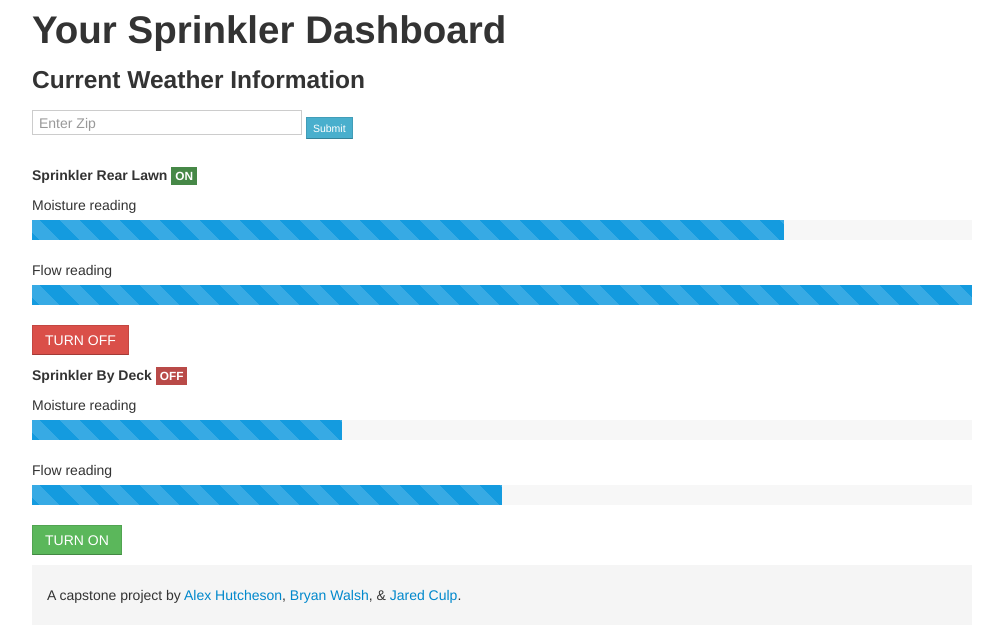
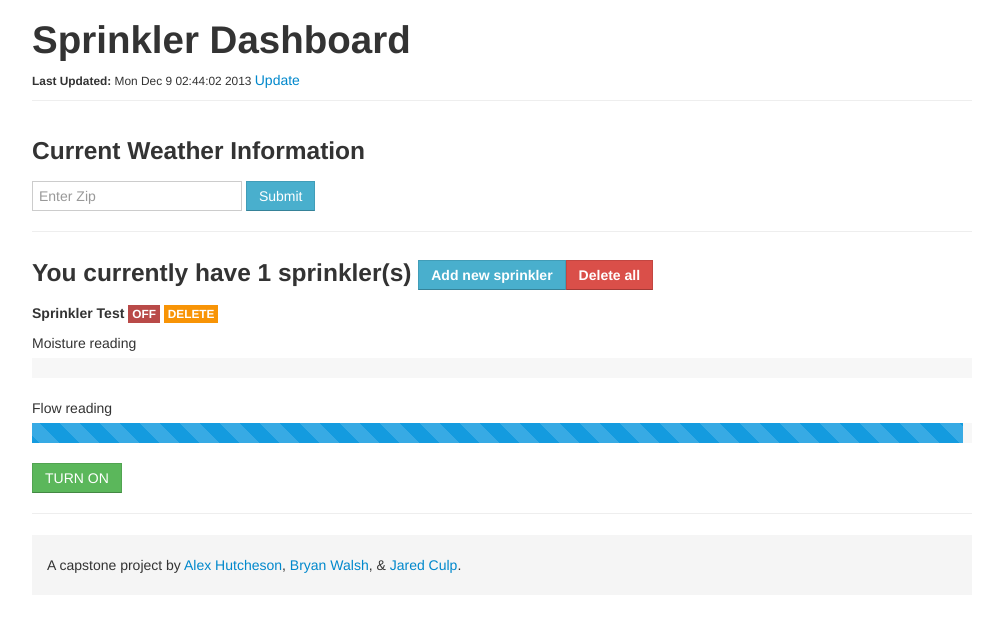
Before and after one commit to jaredculp/sprinkler-flask-server, a Flask app: page / in a window 1280 px wide. Shown: the top 642 px of the page, without its empty margins (138-1141 px from the left). Run offline with Flask 2, Linux system fonts and the light colour scheme; data comes from the database, SQL or seed files in the repository; both versions use the stored data as it was after the commit.

Commit message:
A whole lot of functionality.
Added CRUD operations and other misc. stuff.

```diff
--- a/app/templates/dashboard.html
+++ b/app/templates/dashboard.html
@@ -1,18 +1,38 @@
 <html>
     <head>
-        <title>Your Sprinkler Dashboard</title>
+        <title>Sprinkler Dashboard</title>
+        <script src="https://code.jquery.com/jquery.js"></script>
         <link href="/static/css/flatstrap.css" rel="stylesheet" media="screen">
         <link href="/static/css/sticky-footer.css" rel="stylesheet">
         <script src="/static/js/bootstrap.js"></script>
-        <script src="https://code.jquery.com/jquery.js"></script>
     </head>
     <body>
         <div class="container">
-            <h1>Your Sprinkler Dashboard</h1>
+            <div class="page-header">
+                <h1>Sprinkler Dashboard</h1>
+                <small><strong>Last Updated:</strong> {{ updated_at }}  </small><a href="{{ url_for('show_dashboard') }}">Update</a>
+
+                <div id="addSprinklerModal" class="modal hide fade" tabeindex="-1" role="dialog" aria-labelledby="addSprinklerModal" aria-hidden="true">
+                    <div class="modal-header">
+                        <h3>Add new sprinkler</h3>
+                    </div>
+                    <div class="modal-body">
+                        <form class="form-inline" action="{{ url_for('add_sprinkler') }}" method="post">
+                            <input id="name" type="text" name="name" placeholder="Sprinkler Name" class="input-large" style="height: 30px">
+                            <input id="status" type="text" name="status" placeholder="ON/OFF" class="input-large" style="height: 30px">
+                    </div>
+                    <div class="modal-footer">
+                            <button class="btn" data-dismiss="modal" aria-hidden="true">Close</button>
+                            <input type="submit" value="Submit" class="btn btn-info">
+                        </form>
+                    </div>
+                </div>
+            </div>
             {% with messages = get_flashed_messages() %}
             {% if messages %}
                 {% for message in messages %}
-                <div class="alert">
+                <div class="alert alert-dismissable">
+                    <button type="button" class="close" data-dismiss="alert" aria-hidden="true">&times;</button>
                     <strong>{{ message }}</strong>
                 </div>
                 {% endfor %}
@@ -20,9 +40,9 @@
             {% endwith %}
             <h3>Current Weather Information {% if weather %}: <font color="red">{{weather.zipcode}} {% endif %}</font></h3>
 
-            <form class="form" action="{{ url_for('show_dashboard') }}" method="post">
-                <input id="location" type="text" name="location" placeholder="Enter Zip" class="input-xlarge" style="height: 25px">
-                <input type="submit" value="Submit" class="btn btn-mini btn-info">
+            <form class="form-inline" action="{{ url_for('show_dashboard') }}" method="post">
+                <input id="location" type="text" name="location" placeholder="Enter Zip" class="input-large" style="height: 30px">
+                <input type="submit" value="Submit" class="btn btn-info">
             </form>
 
             {% if weather %}
@@ -31,14 +51,17 @@
                 <li><b>Temperature (F): </b>{{weather.temp}}</li>
                 <li><b>Humidity: </b>{{weather.humidity}}</li>
                 <li><b>Precipitation (in.): </b>{{weather.precipitation}}</li>
+                <hr>
             </ul>
             {% endif %}
+            <hr>
 
+            <h3>You currently have {{ sprinklers|length }} sprinkler(s) <a href="#addSprinklerModal" role="button" class="btn btn-info" data-toggle="modal">Add new sprinkler</a><a href="{{ url_for('delete_all_sprinklers')}}" class="btn btn-danger">Delete all</a></h3>
             {% for sprinkler in sprinklers %}
             {% if sprinkler.status == "ON" %}
-            <p><strong>Sprinkler {{ sprinkler.name }}</strong> <span class="label label-success">ON</span></p>
+            <p><strong>Sprinkler {{ sprinkler.name }}</strong> <span class="label label-success">ON</span>  <a href="{{ url_for('delete_sprinkler', head=sprinkler.id) }}"><span class="label label-warning">DELETE</span></a></p>
             {% else %}
-            <p><strong>Sprinkler {{ sprinkler.name }}</strong> <span class="label label-important">OFF</span></p>
+            <p><strong>Sprinkler {{ sprinkler.name }}</strong> <span class="label label-important">OFF</span>  <a href="{{ url_for('delete_sprinkler', head=sprinkler.id) }}"><span class="label label-warning">DELETE</span></a></p>
             {% endif %}
             <ul class="unstyled">
                 <li>
@@ -54,11 +77,12 @@
                 </div>
                 <li>
                 {% if sprinkler.status == "ON" %}
-                <a class="btn btn-danger" href="{{ url_for('do_request', request="OFF", head=sprinkler.name) }}">TURN OFF</a>
+                <a class="btn btn-danger" href="{{ url_for('do_request', request="OFF", head=sprinkler.id) }}">TURN OFF</a>
                 {% else %}
-                <a class="btn btn-success" href="{{ url_for('do_request', request="ON", head=sprinkler.name) }}">TURN ON</a>
+                <a class="btn btn-success" href="{{ url_for('do_request', request="ON", head=sprinkler.id) }}">TURN ON</a>
                 {% endif %}
                 </li>
+                <hr>
             </ul>
             {% endfor %}
             <div id="footer">
--- a/app/views.py
+++ b/app/views.py
@@ -1,9 +1,14 @@
+import json
+import time
+import urllib2
+
 from app import app
+from app import db
+from models import Sprinkler
 from flask import flash
 from flask import render_template
 from flask import redirect
 from flask import url_for
-import urllib2, json
 from flask import request
 
 def show_weather(location):
@@ -33,30 +38,60 @@
 
 @app.route('/', methods=['GET', 'POST'])
 def show_dashboard():
-    sprinklers = []
-    sprinkler1 = {
-        'name': 'Rear Lawn',
-        'status': 'ON',
-        'moisture': '80',
-        'flow': '100'
-    }
-    sprinkler2= {
-        'name': 'By Deck',
-        'status': 'OFF',
-        'moisture': '33',
-        'flow': '50'
-    }
-    sprinklers.append(sprinkler1)
-    sprinklers.append(sprinkler2)
+    updated_at = time.strftime("%c")
+    sprinklers_list = []
+
+    sprinklers = Sprinkler.query.all()
+    for sprinkler in sprinklers:
+        sprinklers_list.append(sprinkler)
 
     weather = False
 
     if request.method == "POST":
         weather = show_weather(request.form['location'])
 
-    return render_template('dashboard.html', sprinklers=sprinklers, weather=weather)
+    return render_template('dashboard.html', sprinklers=sprinklers_list,
+                                             weather=weather,
+                                             updated_at=updated_at)
+
+@app.route('/add', methods=['POST'])
+def add_sprinkler():
+    if request.method == "POST":
+        name = request.form['name']
+        status = request.form['status']
+        sprinkler = Sprinkler(name=name, status=status, flow='0', moisture='0')
+        db.session.add(sprinkler)
+        db.session.commit()
+        flash("Sprinkler %s was created and set to %s" % (name, status))
+        return redirect(url_for('show_dashboard'))
+
+@app.route('/delete/<head>')
+def delete_sprinkler(head):
+    sprinkler = Sprinkler.query.get(head)
+    db.session.delete(sprinkler)
+    db.session.commit()
+    flash("Sprinkler %s was deleted" % sprinkler.name)
+    return redirect(url_for('show_dashboard'))
+
+@app.route('/deleteAll')
+def delete_all_sprinklers():
+    sprinklers = Sprinkler.query.all()
+    for sprinkler in sprinklers:
+        db.session.delete(sprinkler)
+
+    db.session.commit()
+    flash("All sprinklers deleted")
+    return redirect(url_for('show_dashboard'))
+
 
 @app.route('/request/<head>/<request>')
 def do_request(head, request):
-    flash("Sprinkler %s received request to %s" % (head, request))
+    s = Sprinkler.query.get(head)
+    if request.lower() == "on":
+        s.turn_on()
+    elif request.lower() == "off":
+        s.turn_off()
+    elif request.status() == "status":
+        s.get_status()
+    flash("Sprinkler %s received request to %s" % (s.name, request))
     return redirect(url_for('show_dashboard'))
```
Also changed, not shown: app/__init__.py (+10 -0 lines), app/models.py (added, +25 -0 lines), app/app.db (added).
